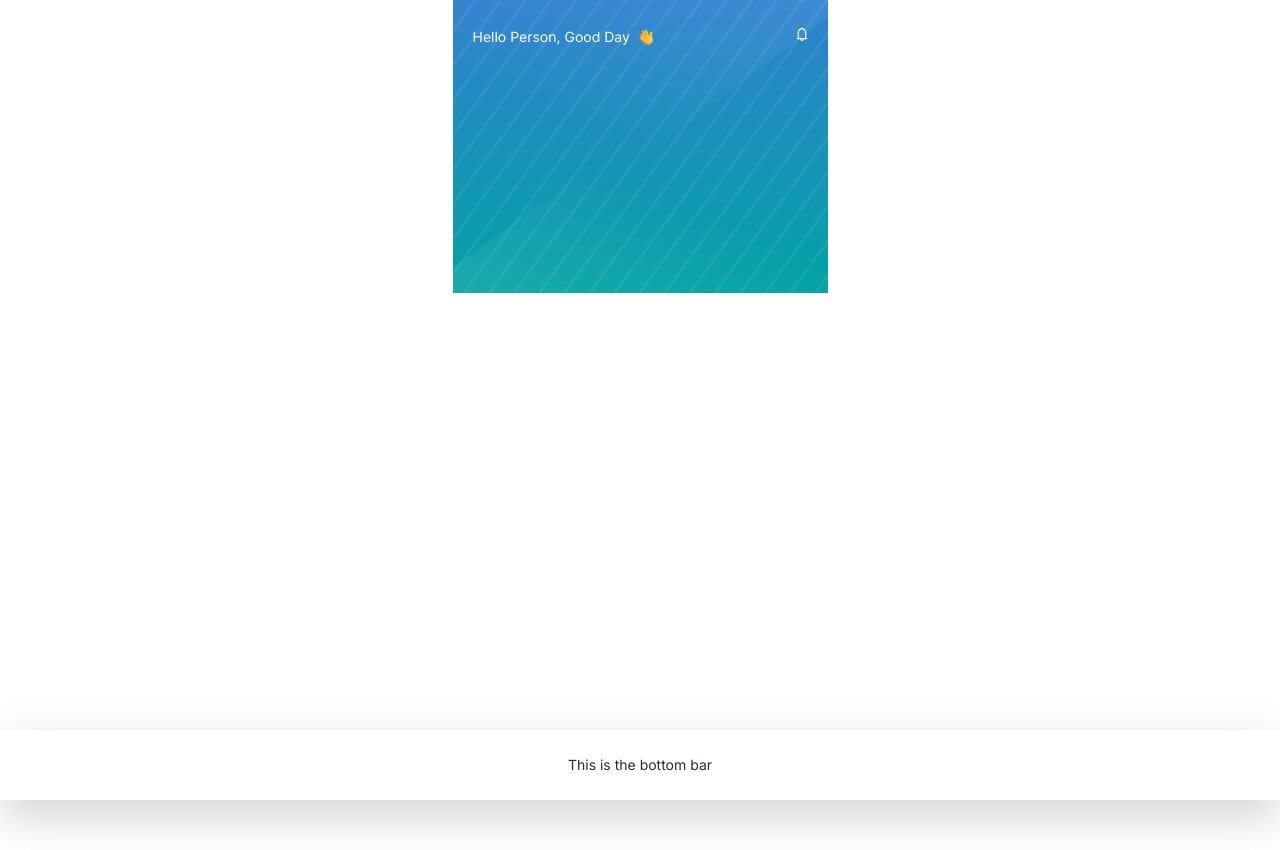
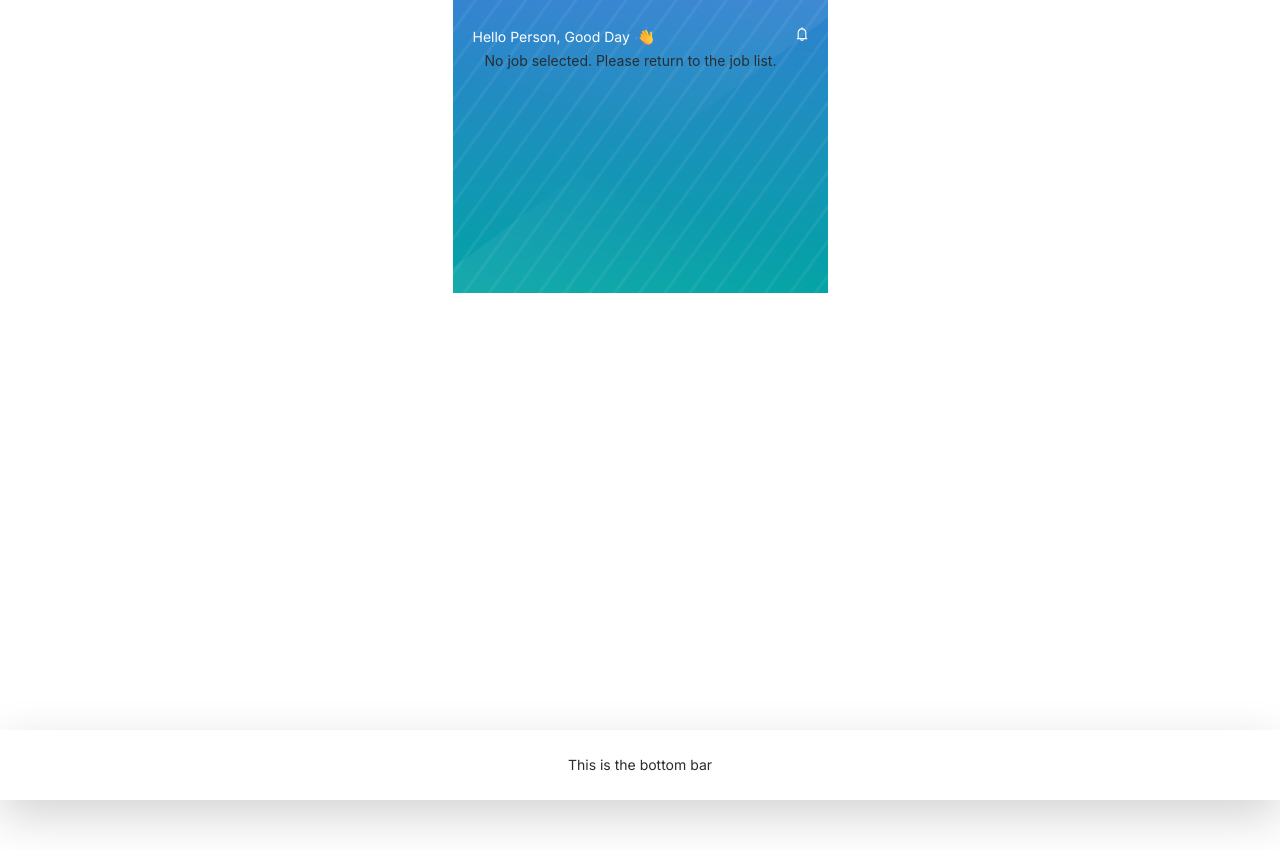
Before and after one commit to shiraazAh/osmium-job-app, a React (Vite) app: page /job/1 in a window 1280 px wide. Built offline with nearby package versions, Linux system fonts and the light colour scheme; what antd-style would draw is missing.

Commit message:
Add JobProvider to auth page

```diff
--- a/src/pages/ComponentsPage.jsx
+++ b/src/pages/ComponentsPage.jsx
@@ -1,6 +1,6 @@
 import React from "react";
 import ConfirmModal from "../components/Modal";
-import JobPagination from "../components/Pagination";
+import JobPagination from "../components/JobPagination";
 
 export default function ComponentsPage() {
   return (
--- a/src/routes/AuthenticatedRouted.jsx
+++ b/src/routes/AuthenticatedRouted.jsx
@@ -3,10 +3,13 @@ import { Layout } from "antd";
 import CustomNavbar from "../components/Navbar";
 import AllJobsPage from "../pages/AllJobsPage";
 import ComponentsPage from "../pages/ComponentsPage";
+import { JobProvider } from "../context/JobContext";
+import JobPagination from "../components/JobPagination";
 import JobDetailsPage from "../pages/JobDetailsPage";
 
 export default function AuthenticatedRoutes() {
   return (
+    <JobProvider>
       <>
         <div
           className="position-relative"
@@ -23,9 +26,9 @@ export default function AuthenticatedRoutes() {
           }}
         >
           <Routes>
-          <Route path="/jobs" element={<AllJobsPage />} />
             <Route path="/components" element={<ComponentsPage />} />
-          <Route path="/details" element={<JobDetailsPage />} />
+            <Route path="/jobs" element={<JobPagination />} />
+            <Route path="/job/:jobId" element={<JobDetailsPage />} />
           </Routes>
         </Layout>
         {/*** Temporary ****/}
@@ -36,5 +39,6 @@ export default function AuthenticatedRoutes() {
           This is the bottom bar
         </div>
       </>
+    </JobProvider>
   );
 }
```
Lines whose indentation alone changed are shown as unchanged.
